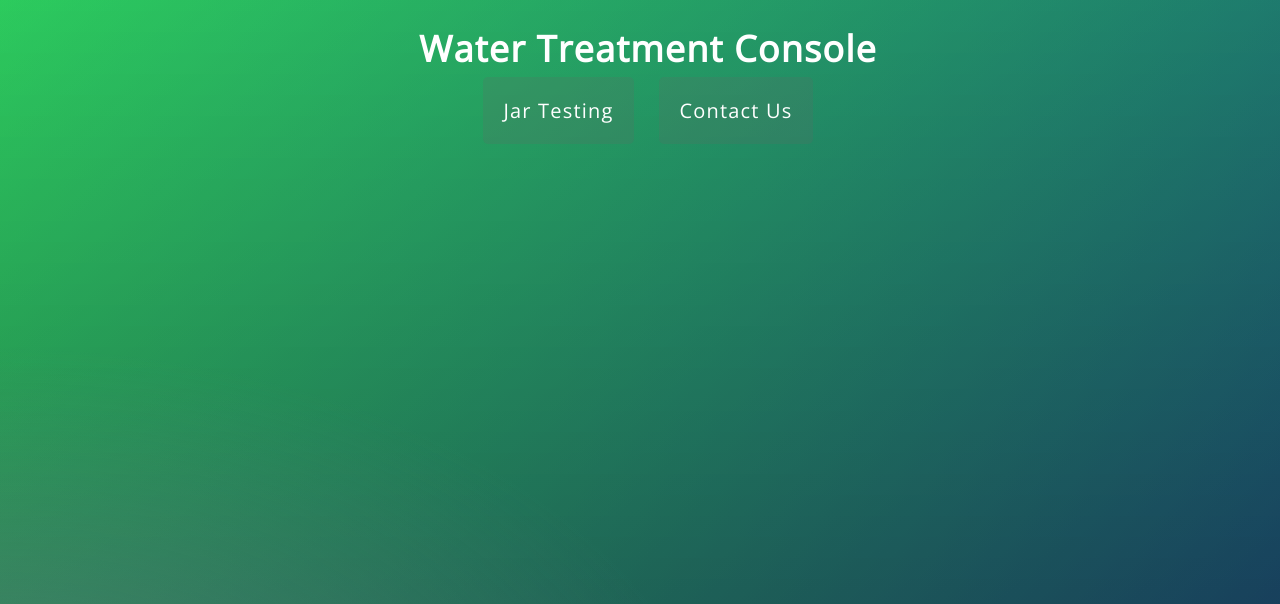
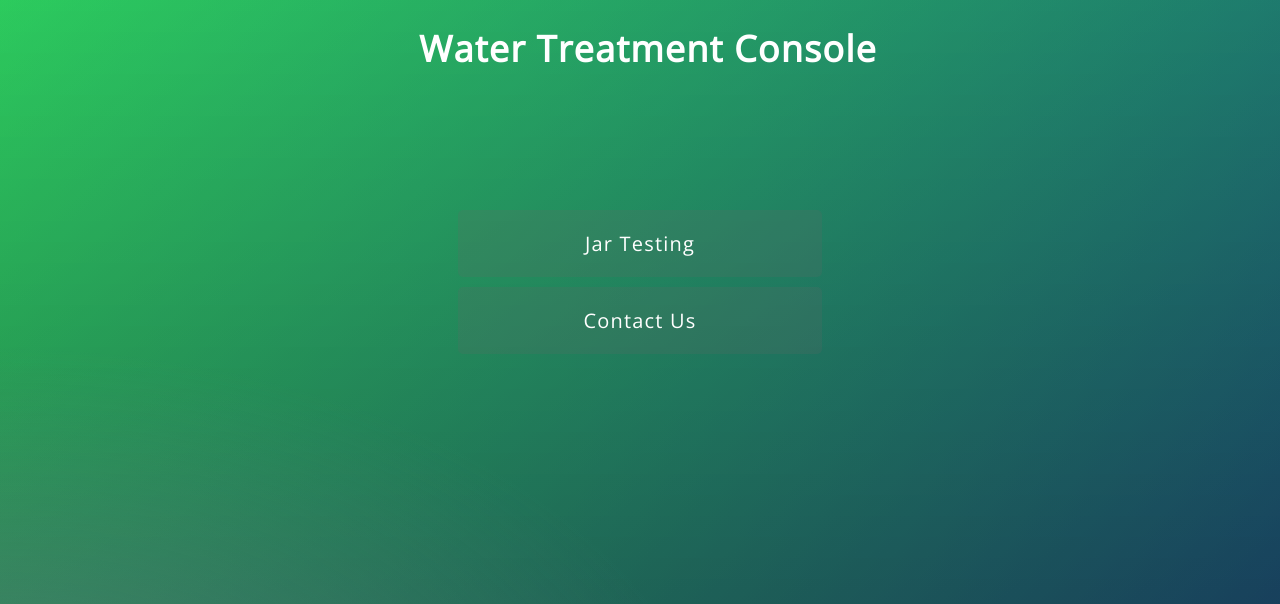
Before and after one commit to keith72632/Beaker, a Flask app: page / in a window 1280 px wide. Shown: the top 604 px of the page. Run offline with Flask 2, Linux system fonts and the light colour scheme; parts of the project's set-up code (start-up, migrations or seed data) failed here and were passed over.

Commit message:
templates and css

```diff
--- a/static/css/style.css
+++ b/static/css/style.css
@@ -97,10 +97,16 @@ select {
 	border-radius: 5px;
 	background-color: rgba(100,100,100,0.2);
 	font-size: 20px;
+	display: block;
  }
 
  .homemenu {
 	text-align: center;
 	justify-content: center;
+	position: absolute;
+	top: 25%;
+	width: 30%;
+	left: 35%;
+
  }
 input:focus { box-shadow: inset 0 -5px 45px rgba(100,100,100,0.4), 0 1px 1px rgba(255,255,255,0.2); }
--- /dev/null
+++ b/templates/base.html
@@ -0,0 +1,17 @@
+<!DOCTYPE html>
+<html>
+    <head>
+        <meta charset="UTF-8">
+        <meta name="viewport" content="width-device-width, initial-scale=1.0">
+        <meta http-equiv="X-UA-Compatible" content="ie=edge">
+        <link href='https://fonts.googleapis.com/css?family=Pacifico' rel='stylesheet' type='text/css'>
+        <link href='https://fonts.googleapis.com/css?family=Arimo' rel='stylesheet' type='text/css'>
+        <link href='https://fonts.googleapis.com/css?family=Hind:300' rel='stylesheet' type='text/css'>
+        <link href='https://fonts.googleapis.com/css?family=Open+Sans+Condensed:300' rel='stylesheet' type='text/css'>
+        <link rel="stylesheet" href="{{ url_for('static', filename='css/style.css') }}">
+        {% block head %}{% endblock %}
+    </head>
+    <body>
+        {% block body %}{% endblock %}
+    </body>
+</html>
--- a/templates/home.html
+++ b/templates/home.html
@@ -1,20 +1,14 @@
-<!DOCTYPE html>
-<html>
-    <head>
-        <meta charset="UTF-8">
-        <meta name="viewport" content="width-device-width, initial-scale=1.0">
-        <meta http-equiv="X-UA-Compatible" content="ie=edge">
-        <link href='https://fonts.googleapis.com/css?family=Pacifico' rel='stylesheet' type='text/css'>
-        <link href='https://fonts.googleapis.com/css?family=Arimo' rel='stylesheet' type='text/css'>
-        <link href='https://fonts.googleapis.com/css?family=Hind:300' rel='stylesheet' type='text/css'>
-        <link href='https://fonts.googleapis.com/css?family=Open+Sans+Condensed:300' rel='stylesheet' type='text/css'>
-        <link rel="stylesheet" href="{{ url_for('static', filename='css/style.css') }}">
-    </head>
-    <body>
-        <h1>Water Treatment Console</h1>
-        <div class="homemenu">
-            <a href="jartest">Jar Testing</a>
-            <a href="#">Contact Us</a>
-        </div>
-    </body>
-</html>
+{% extends 'base.html' %}
+
+{% block head %}
+
+
+{% endblock %}
+
+{% block body %}
+<h1>Water Treatment Console</h1>
+<div class="homemenu">
+    <a href="jartest">Jar Testing</a>
+    <a href="#">Contact Us</a>
+</div>
+{% endblock %}
```
